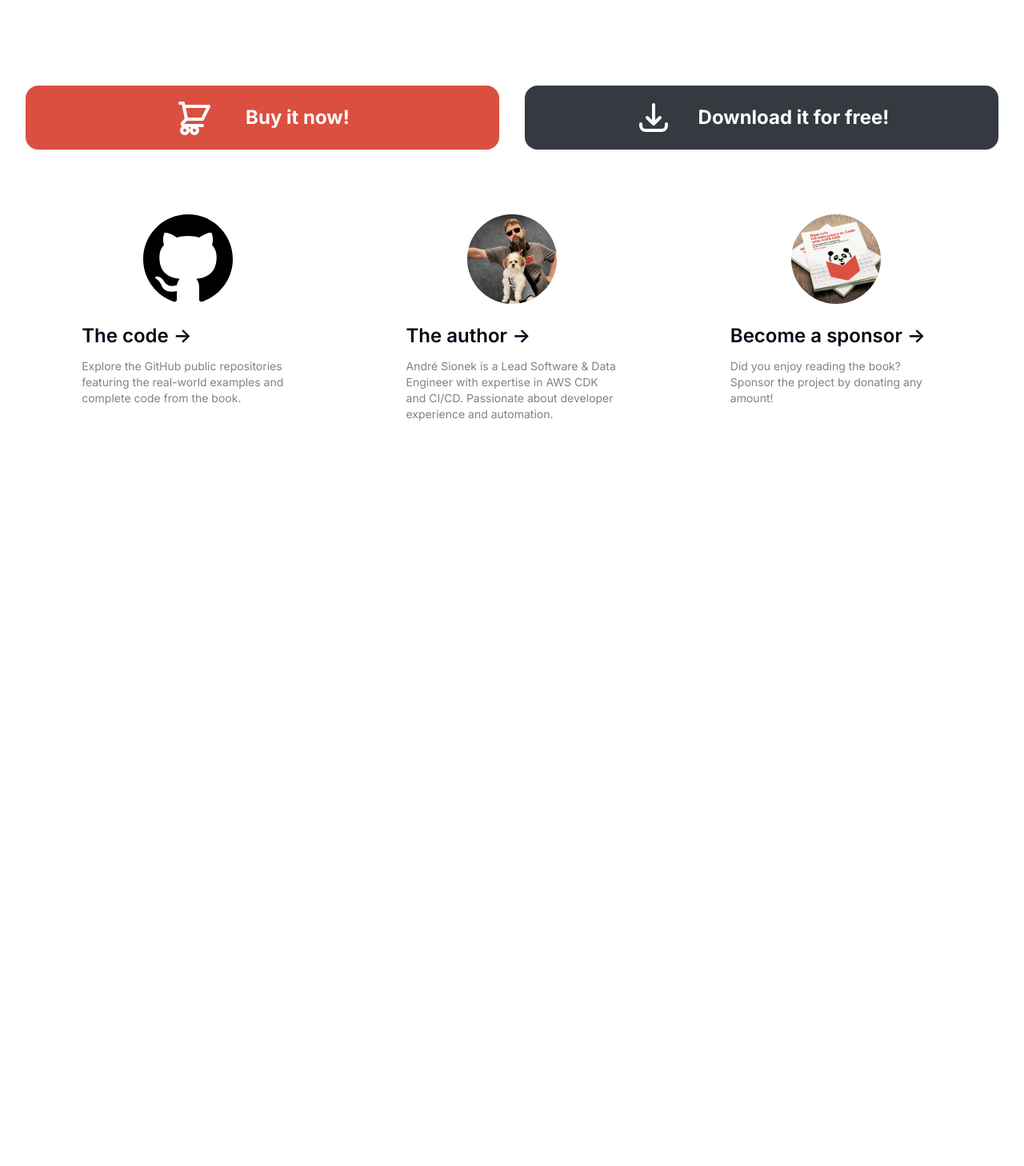
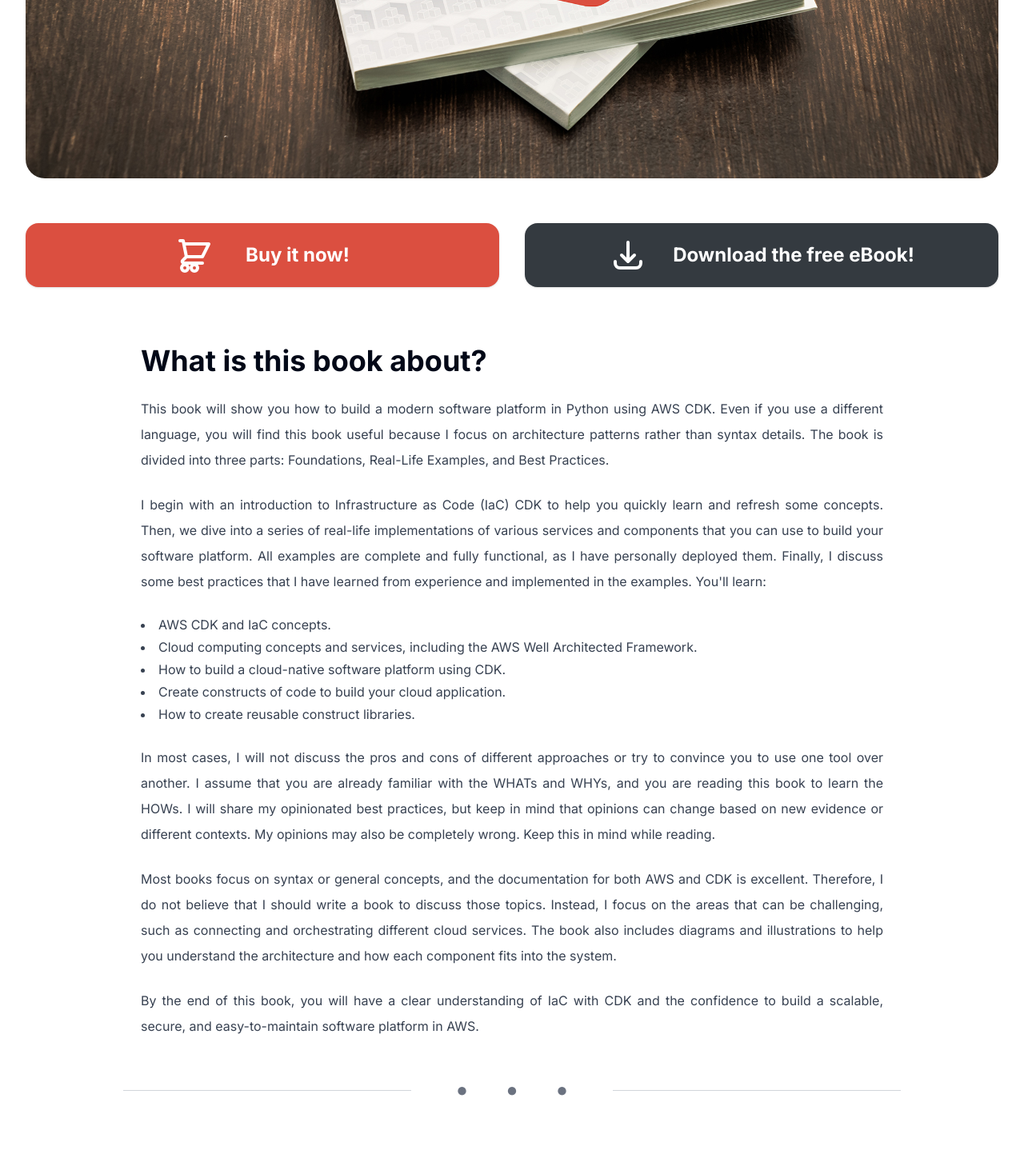
Before and after one commit to Real-Life-IaC/ch-frontend, a Next.js app: page / in a window 1280 px wide. Shown: the part 780-2238 px from the top of the page at 80% size. Before the commit the page ends 1365 px from the top, so only its background shows below. Built offline with nearby package versions, Linux system fonts and the light colour scheme.

Commit message:
fix: small adjustments

```diff
--- a/src/app/page.tsx
+++ b/src/app/page.tsx
@@ -16,6 +16,41 @@ export default function Home() {
         <OrderButton />
         <GetPdfButton />
       </div>
+      <div className="w-full max-w-5xl mx-auto text-left space-y-6 mt-12 px-6 md:px-12">
+        <h2 className="text-4xl font-bold mt-6 mb-6">What is this book about?</h2>
+        <p className="text-base leading-8 text-gray-700 text-justify">
+          This book will show you how to build a modern software platform in Python using AWS CDK. Even if you use a different language, you will find this book useful because I focus on architecture patterns rather than syntax details. The book is divided into three parts: Foundations, Real-Life Examples, and Best Practices.
+        </p>
+        <p className="text-base leading-8 text-gray-700 text-justify">
+          I begin with an introduction to Infrastructure as Code (IaC) CDK to help you quickly learn and refresh some concepts. Then, we dive into a series of real-life implementations of various services and components that you can use to build your software platform. All examples are complete and fully functional, as I have personally deployed them. Finally, I discuss some best practices that I have learned from experience and implemented in the examples. You&#39;ll learn:
+        </p>
+        <ul className="list-disc list-inside text-base leading-7 text-gray-700">
+          <li>AWS CDK and IaC concepts.</li>
+          <li>Cloud computing concepts and services, including the AWS Well Architected Framework.</li>
+          <li>How to build a cloud-native software platform using CDK.</li>
+          <li>Create constructs of code to build your cloud application.</li>
+          <li>How to create reusable construct libraries.</li>
+        </ul>
+        <p className="text-base leading-8 text-gray-700 text-justify">
+          In most cases, I will not discuss the pros and cons of different approaches or try to convince you to use one tool over another. I assume that you are already familiar with the WHATs and WHYs, and you are reading this book to learn the HOWs. I will share my opinionated best practices, but keep in mind that opinions can change based on new evidence or different contexts. My opinions may also be completely wrong. Keep this in mind while reading.
+        </p>
+        <p className="text-base leading-8 text-gray-700 text-justify">
+          Most books focus on syntax or general concepts, and the documentation for both AWS and CDK is excellent. Therefore, I do not believe that I should write a book to discuss those topics. Instead, I focus on the areas that can be challenging, such as connecting and orchestrating different cloud services. The book also includes diagrams and illustrations to help you understand the architecture and how each component fits into the system.
+        </p>
+        <p className="text-base leading-8 text-gray-700 text-justify">
+          By the end of this book, you will have a clear understanding of IaC with CDK and the confidence to build a scalable, secure, and easy-to-maintain software platform in AWS.
+        </p>
+      </div>
+
+      <div className="w-4/5 flex items-center my-8 md:my-12">
+        <hr className="flex-grow border-gray-300" />
+        <span className="flex px-8 text-gray-500 text-2xl">
+          <span className="mx-6">●</span>
+          <span className="mx-6">●</span>
+          <span className="mx-6">●</span>
+        </span>
+          <hr className="flex-grow border-gray-300" />
+      </div>
       <BottomSection />
     </main>
   );
--- a/src/app/sponsor/page.tsx
+++ b/src/app/sponsor/page.tsx
@@ -16,7 +16,7 @@ export default function SponsorPage() {
         <PixButton />
       </div>
       <div className="mt-12 w-full lg:w-5/6">
-        <p className="mb-6">I lost my job. That&#39;s how I started writing a book in November 2023.</p>
+        <p className="mb-6">I lost my job. That&#39;s how I started writing this book in November 2023.</p>
 
         <p className="mb-6">At that time, I had a grim picture of what would happen to the startup I was working on. Working on a book while unemployed had its pros and cons. On one hand, I had a full working day to write it. It was better than trying to fit it in after a day&#39;s work when my mind was already exhausted. However, because I was thinking about the book all the time, I would quickly become tired of it and procrastination became a problem. The anxiety of not having a job also took a toll on my mental health. In my case, I signed a job offer a few days after being laid off, but switching my work visa took much longer than expected. I focused on writing most of it while waiting for permission to work.</p>
 
@@ -26,7 +26,7 @@ export default function SponsorPage() {
 
         <p className="mb-6">Now... Let&#39;s talk about what matters:</p>
 
-        <p className="mb-6">The book is free and a pdf version is available for download, free of charge.</p>
+        <p className="mb-6">The eBook is available for download free of charge. The content is exactly the same you would find in the paid version.</p>
 
         <p className="mb-6">If you like my work and want to support it, you&#39;re more than welcome to purchase a hardcopy or a digital edition.</p>
 
--- a/src/components/bottom.tsx
+++ b/src/components/bottom.tsx
@@ -3,7 +3,7 @@ import { Avatar, AvatarFallback, AvatarImage } from '@/components/ui/avatar';
 
 export function BottomSection() {
   return (
-    <div className="mb-16 mt-16 grid text-center lg:mb-2 lg:w-full lg:max-w-7xl lg:grid-cols-3 lg:text-left">
+    <div className="mb-32 mt-4 grid text-center lg:mb-10 lg:w-full lg:max-w-7xl lg:grid-cols-3 lg:text-left">
       <a
         href="https://github.com/Real-Life-IaC"
         className="group flex flex-col items-center rounded-lg border border-transparent px-5 py-4 text-center transition-colors hover:border-gray-300 hover:bg-gray-100 hover:dark:border-neutral-700 hover:dark:bg-neutral-800/30"
@@ -26,7 +26,7 @@ export function BottomSection() {
             </span>
           </h2>
           <p className="m-0 max-w-[30ch] text-sm opacity-50">
-            Explore the GitHub public repositories featuring the real-world examples and complete
+            Explore the public GitHub repositories featuring the real-world examples and complete
             code from the book.
           </p>
         </div>
@@ -73,7 +73,7 @@ export function BottomSection() {
             </span>
           </h2>
           <p className="m-0 max-w-[30ch] text-sm opacity-50">
-            Did you enjoy reading the book? Sponsor the project by donating any amount!
+            Did you enjoy reading the eBook? Sponsor the project by donating any amount!
           </p>
         </div>
       </a>
--- a/src/components/button.tsx
+++ b/src/components/button.tsx
@@ -61,7 +61,7 @@ export function PurchaseButton() {
         </svg>
         {/* Button Text */}
         <span>
-          <b>Purchase the book</b>
+          <b>Purchase a copy</b>
         </span>
       </Link>
     </Button>
@@ -98,7 +98,7 @@ export function PixButton() {
       asChild
       className="flex h-20 w-full items-center justify-center rounded-2xl bg-[#DB4F40] px-6 py-10 text-xl text-white transition-colors duration-150 ease-in-out hover:bg-[#ed6f63] md:text-2xl"
     >
-      <Link href="https://nubank.com.br/cobrar/1j8r44/676aa1c1-1998-4b21-bc75-71ce62844573" target="_blank" className="block flex items-center justify-center space-x-2 px-4 py-2">
+      <Link href="https://nubank.com.br/cobrar/1j8r44/676bee9c-f120-49be-a7ca-840e500a3b59" target="_blank" className="block flex items-center justify-center space-x-2 px-4 py-2">
         <svg
         xmlns="http://www.w3.org/2000/svg"
         className="mr-2 h-12 w-12 text-white"
--- a/src/components/drawer.tsx
+++ b/src/components/drawer.tsx
@@ -57,22 +57,22 @@ export function GetPdfButton() {
             </svg>
             {/* Button Text */}
             <span>
-            <b>Download it for free!</b>
+            <b>Download the free eBook!</b>
             </span>
           </Button>
         </DialogTrigger>
         <DialogContent className="sm:max-w-[625px]">
           <DialogHeader>
-            <DialogTitle className="mb-4 text-2xl">Get the FREE book!</DialogTitle>
+            <DialogTitle className="mb-4 text-2xl">Get your FREE eBook!</DialogTitle>
             <DialogDescription>
-              Fill in with your best email. You&#39;ll receive a link to download the pdf file.
+              Fill in with your best email. You&#39;ll receive a link to download the eBook (pdf).
             </DialogDescription>
             <DialogDescription>
-              The content is exactly the same you&#39;ll find in the paid version. If you enjoy reading it, please consider buying a printed or digital copy, or sponsoring the project!            </DialogDescription>
+              The content is exactly the same you&#39;ll find in the paid version. If you enjoy reading it, please consider buying a copy, or sponsoring the project!            </DialogDescription>
           </DialogHeader>
           <ProfileForm />
           <DialogDescription>
-            By providing your email you agree to receive updates about the book and other related content produced by me. No spam, I promise.
+            By providing your email you agree to receive updates about the book <b>Real-Life Infrastructure as Code with AWS CDK</b> and other related content produced by me. No spam, no third parties, I promise.
           </DialogDescription>
         </DialogContent>
       </Dialog>
@@ -100,19 +100,19 @@ export function GetPdfButton() {
           </svg>
           {/* Button Text */}
           <span>
-            <b>Download it for free!</b>
+            <b>Download the free eBook!</b>
           </span>
         </Button>
       </DrawerTrigger>
       <DrawerContent>
         <DrawerHeader className="text-left">
-          <DrawerTitle className="mb-2 text-xl">Get the FREE book!</DrawerTitle>
+          <DrawerTitle className="mb-2 text-xl">Get your FREE eBook!</DrawerTitle>
           <DrawerDescription>
-            Fill in with your best email. You&#39;ll receive a link to download the pdf file.
+            Fill in with your best email. You&#39;ll receive a link to download the eBook (pdf).
           </DrawerDescription>
-          <DialogDescription>
-            The content is exactly the same you&#39;ll find in the paid version. If you enjoy reading it, please consider buying a printed or digital copy, or sponsoring the project!
-          </DialogDescription>
+          <DrawerDescription>
+            The content is exactly the same you&#39;ll find in the paid version. If you enjoy reading it, please consider buying a copy, or sponsoring the project!
+          </DrawerDescription>
         </DrawerHeader>
         <ProfileForm className="px-4" />
         <DrawerFooter className="pt-2">
@@ -120,7 +120,7 @@ export function GetPdfButton() {
             <Button variant="outline">Cancel</Button>
           </DrawerClose>
           <DrawerDescription>
-            By providing your email you agree to receive updates about the book and other related content produced by me. No spam, I promise.
+            By providing your email you agree to receive updates about the book <b>Real-Life Infrastructure as Code with AWS CDK</b> and other related content produced by me. No spam, no third parties, I promise.
           </DrawerDescription>
         </DrawerFooter>
 
--- a/src/components/images.tsx
+++ b/src/components/images.tsx
@@ -6,7 +6,7 @@ export function MainImage() {
     <div className="mb-14 mt-10 flex flex-col items-center justify-center md:flex-row">
       <Image
         className="relative w-full rounded-3xl bg-white"
-        src="/main-image.png"
+        src="/main-image.jpg"
         alt="Logo"
         width={300} // This will be the maximum width
         height={100} // This will be the maximum height
@@ -24,7 +24,7 @@ export function SponsorImage() {
     <div className="mb-14 mt-10 flex flex-col items-center justify-center md:flex-row">
       <Image
         className="relative w-full rounded-3xl bg-white"
-        src="/sponsor-image.jpg"
+        src="/sponsor-image.png"
         alt="Book"
         width={300} // This will be the maximum width
         height={100} // This will be the maximum height
--- a/src/components/top.tsx
+++ b/src/components/top.tsx
@@ -7,7 +7,7 @@ export function TopNav() {
       <div className="flex items-center justify-center">
         <ModeToggle />
       </div>
-      <div className="mx-auto mb-4 mt-6 flex w-full max-w-7xl flex-col items-center justify-center space-y-2 px-4 font-mono text-sm lg:flex-row">
+      <div className="mx-auto mb-4 mt-6 flex w-full max-w-7xl flex-col items-center justify-center space-y-2 px-4 font-mono text-md md:text-xl lg:flex-row">
         <p className="flex items-center justify-center space-x-4 text-center lg:bg-none">
           {/* Book Icon Before Text */}
           <svg
@@ -49,7 +49,7 @@ export function TopSponsorNav() {
       <div className="mx-auto mb-4 mt-6 flex w-full max-w-7xl flex-col items-center justify-center space-y-2 px-4 font-mono text-sm lg:flex-row">
         <p className="flex items-center justify-center space-x-4 text-center lg:bg-none lg:text-4xl text-2xl">
           <span>
-            <b>Did you enjoy the book? Here is how to contribute.</b>
+            <b>Did you enjoy the eBook? Here is how to contribute.</b>
           </span>
         </p>
       </div>
```
Also changed, not shown: public/main-image.jpg (renamed from public/sponsor-image.jpg), public/sponsor-image.png (renamed from public/main-image.png).
